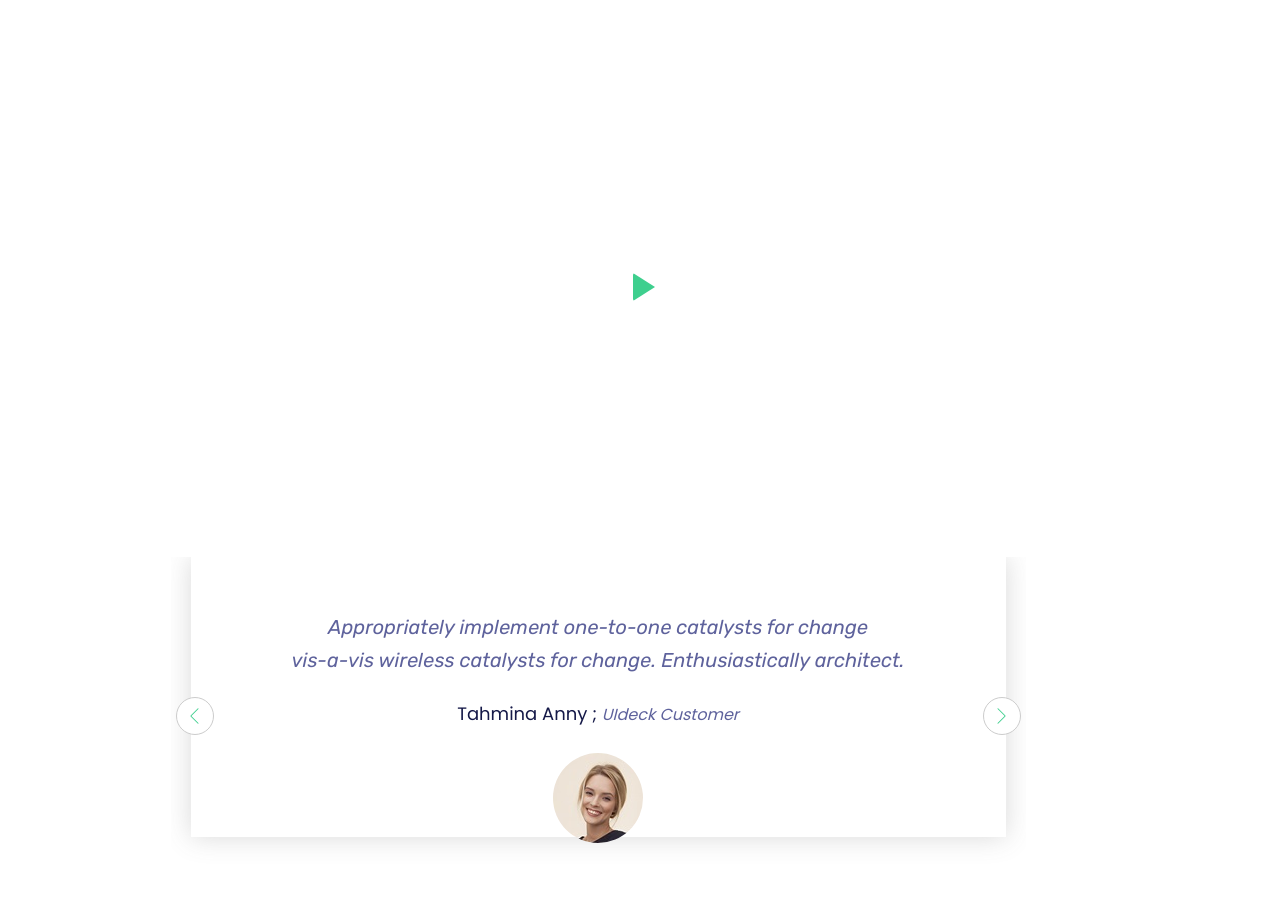
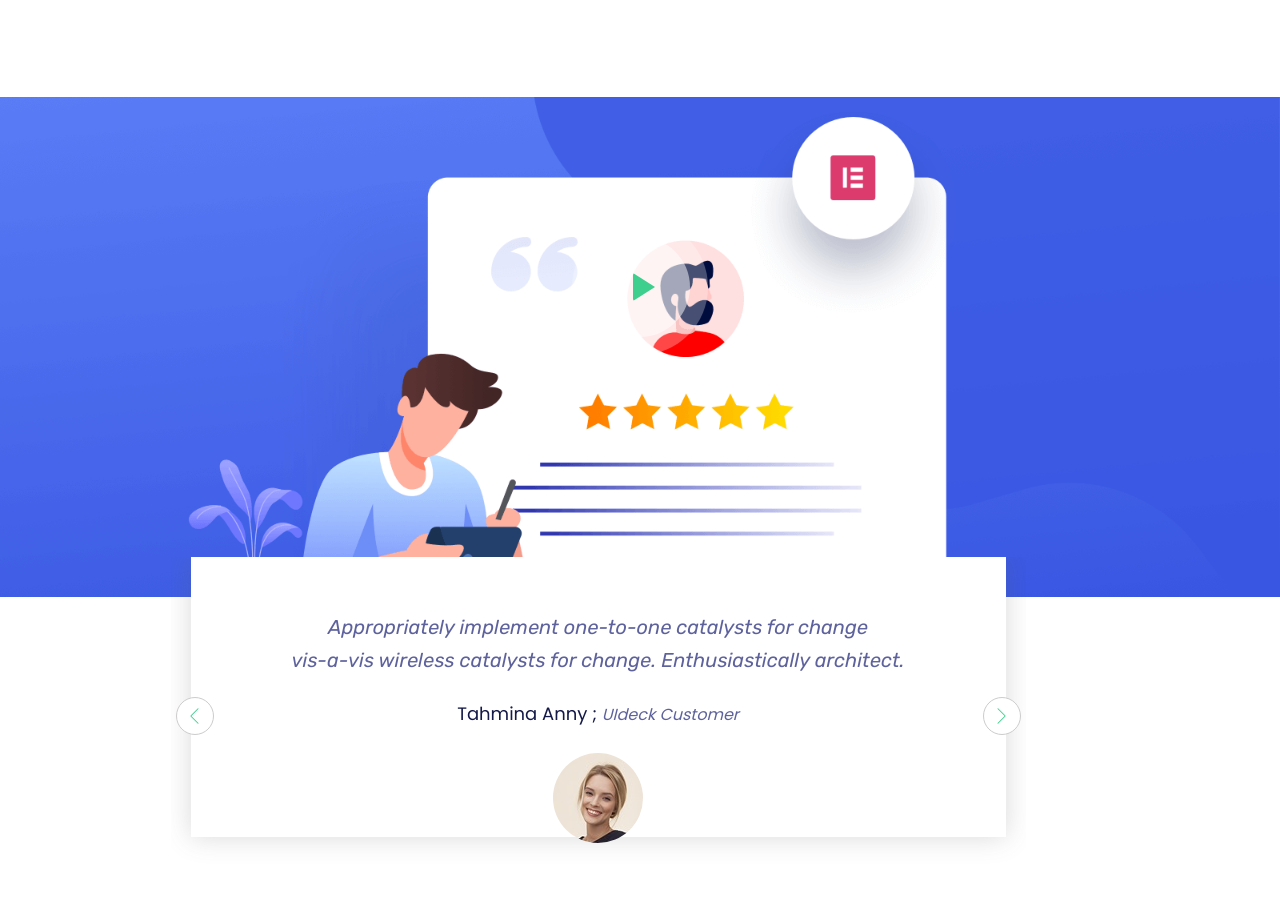
Before and after one commit to AleenAlhussain/Url-Shorting-Landing-Page, a plain HTML site: page index.html in a window 1280 px wide. Shown: the part 4118-5015 px from the top of the page. Drawn offline with Linux system fonts and the light colour scheme; files whose address does not match are found by name.

Commit message:
add background image

```diff
--- a/css/main.css
+++ b/css/main.css
@@ -798,7 +798,7 @@ button:focus {
    ========================================================================== */
 #testimonial {
   margin-bottom: 270px;
-  background: url(../img/How-to-design-testimonial-page.png) no-repeat bottom center;
+  background: url(../img/test.png) no-repeat bottom center;
   -webkit-background-size: cover;
   -moz-background-size: cover;
   -o-background-size: cover;
```
